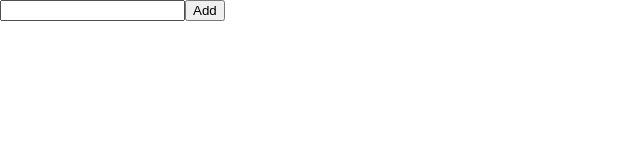
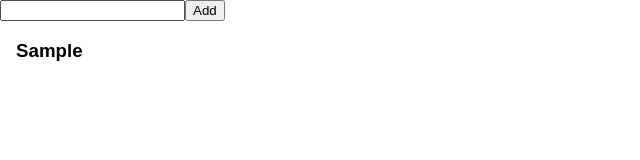
Before and after one commit to imt-eiaz/todoapp, a React (Vite) app: page / in a window 1280 px wide. Both pictures are taken after typing "Sample" into the empty fields and a click on the button "Add". Shown: the top 160 px of the page, without its empty margins (0-640 px from the left). Built offline with nearby package versions, Linux system fonts and the light colour scheme.

Commit message:
32 finished

```diff
--- a/src/App.css
+++ b/src/App.css
@@ -2,3 +2,8 @@ body{
     margin: 0;
     font-family: sans-serif;
 }
+
+.h3 {
+    margin: 0;
+    font-family: sans-serif;
+}
--- a/src/components/Todo.jsx
+++ b/src/components/Todo.jsx
@@ -1,15 +1,14 @@
 import { useState } from "react";
+import TodoItem from "./TodoItem";
 
 export default function Todo() {
   const [todo, setTodo] = useState("");
   const [todos, setTodos] = useState([]);
-
   function handleSubmit(e) {
     e.preventDefault();
     setTodos([...todos, todo]);
     setTodo("");
   }
-
   return (
     <div>
       <form onSubmit={handleSubmit}>
@@ -20,7 +19,9 @@ export default function Todo() {
         />
         <button>Add</button>
       </form>
-      {console.log(todos)}
+      {todos.map((item) => (
+        <TodoItem key={item} item={item} />
+      ))}
     </div>
   );
 }
--- /dev/null
+++ b/src/components/TodoItem.jsx
@@ -0,0 +1,9 @@
+import styles from "./todoitem.module.css";
+
+export default function TodoItem({ item }) {
+  return (
+    <>
+      <h3 className={styles.h3}>{item}</h3>
+    </>
+  );
+}
--- /dev/null
+++ b/src/components/todoitem.module.css
@@ -0,0 +1,3 @@
+.h3 {
+    margin-left: 1rem;
+}
```
